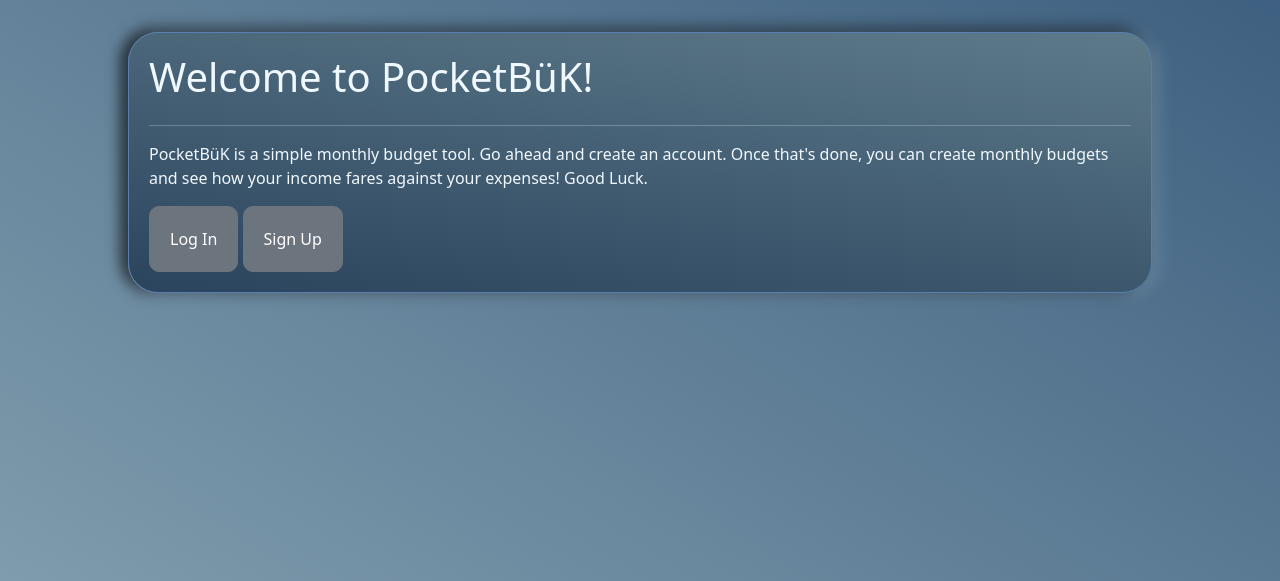
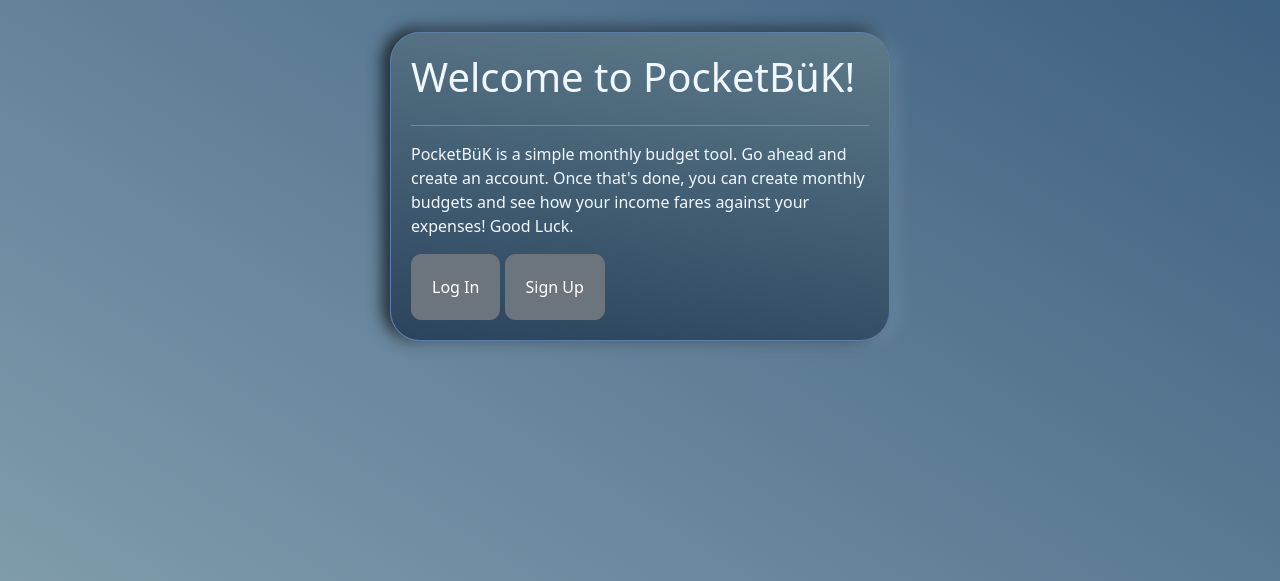
Before and after one commit to ttguitarnoob-dev/pocket-book, a Django app: page / in a window 1280 px wide. Shown: the part 75-656 px from the top of the page. Run offline with Django 4.2, Linux system fonts and the light colour scheme; some libraries are stand-ins or nearby versions.

Commit message:
actual final commit

```diff
--- a/main_app/templates/home.html
+++ b/main_app/templates/home.html
@@ -2,7 +2,7 @@
 
 
 {% block content%}
-<div class="card mx-auto" style="width: 80vw;">
+<div class="card mx-auto" style="max-width: 500px;">
     <h1>Welcome to PocketBüK!</h1>
     <hr>
     <div>
```
